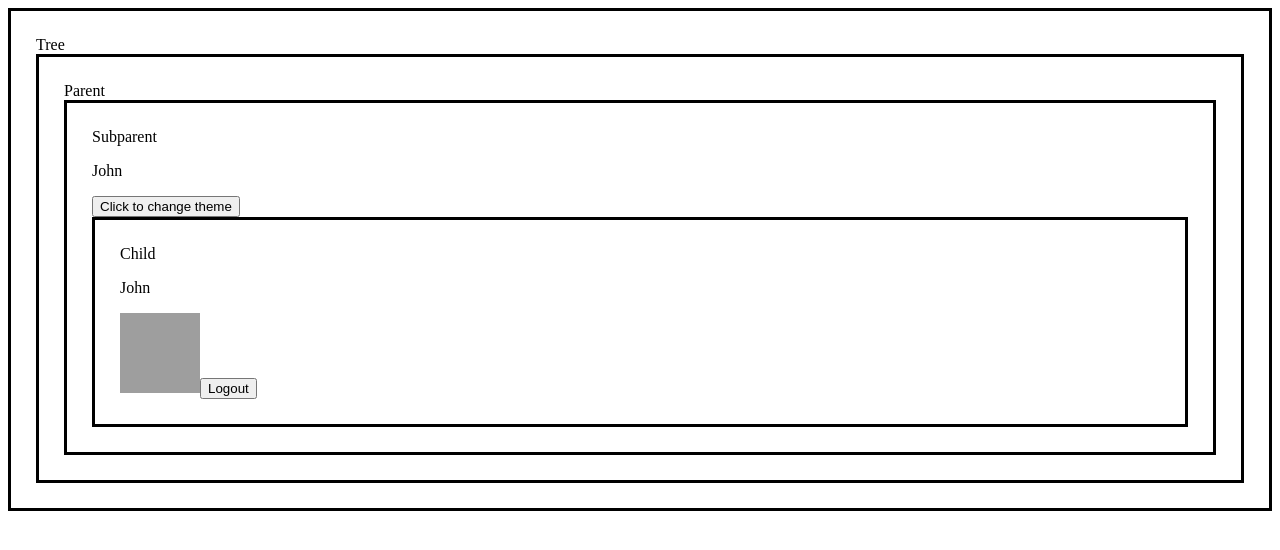
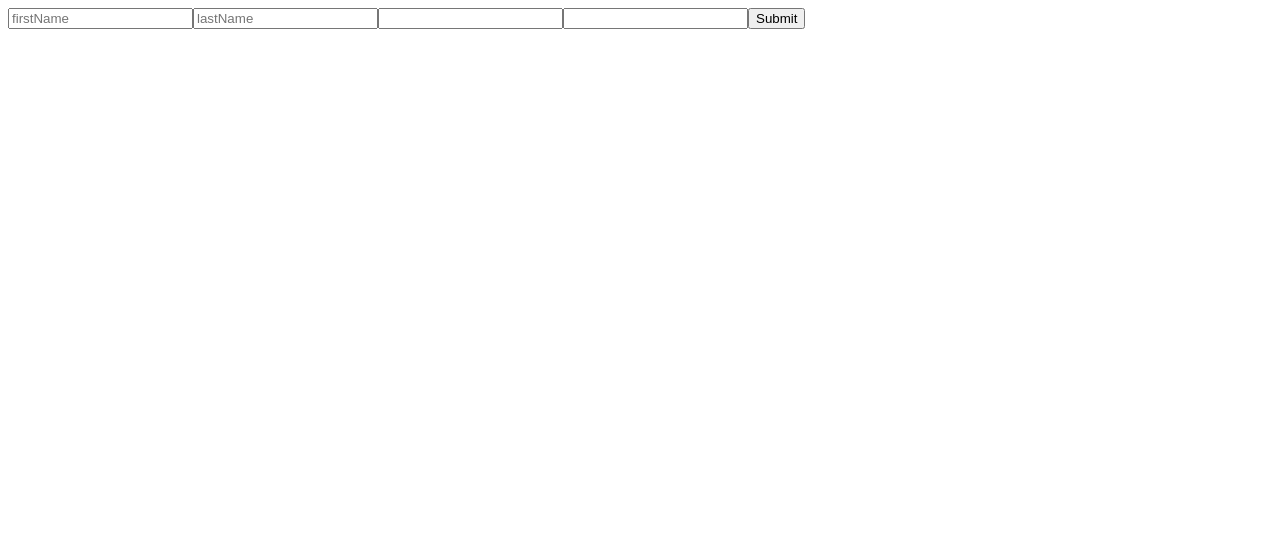
Before and after one commit to freshcodeAlice/fm-cra-first-project, a React (Create React App) app: page / in a window 1280 px wide. Shown: the top 550 px of the page. Built offline with nearby package versions, Linux system fonts and the light colour scheme; grey boxes are pictures that could not be loaded.

Commit message:
yup welcome

```diff
--- a/package.json
+++ b/package.json
@@ -13,7 +13,8 @@
     "react-router-dom": "^6.4.2",
     "react-scripts": "5.0.1",
     "sass": "^1.55.0",
-    "web-vitals": "^2.1.4"
+    "web-vitals": "^2.1.4",
+    "yup": "^0.32.11"
   },
   "scripts": {
     "start": "react-scripts start",
--- a/src/components/App.js
+++ b/src/components/App.js
@@ -1,45 +1,22 @@
 import React from "react";
+import SignUpForm from "./LoginForm";
 import Tree from './Tree';
-import {UserContext} from '../contexts/userContext';
-import {ThemeContext} from '../contexts/themeContext';
-import CONSTANTS from "../constants";
-const {THEMES} = CONSTANTS;
+
 
 class App extends React.Component {
     constructor(props) {
         super(props);
         this.state = {
-            user: {
-                firstName: 'John',
-                lastName: 'Doe',
-                email: 'johndoe@mail.com',
-                avatar: 'https://www.mtsolar.us/wp-content/uploads/2020/04/avatar-placeholder.png'
-            },
-            theme: THEMES.LIGHT
+
         }
     }
 
-    setTheme = theme => {
-        this.setState({
-            theme
-        })
-    }
-
-    logOut = () => {
-        this.setState({
-                user: {}
-            })
-    }
 
     render(){
         console.log('App');
         const {user, theme} = this.state;
         return (
-            <ThemeContext.Provider value={[theme, this.setTheme]}>
-                <UserContext.Provider value={[user,this.logOut]}>
-                    <Tree/>
-                </UserContext.Provider>
-            </ThemeContext.Provider>
+           <SignUpForm />
         )
     }
 }
--- /dev/null
+++ b/src/components/LoginForm/index.js
@@ -0,0 +1,83 @@
+import React, { Component } from 'react';
+import * as yup from 'yup';
+
+
+const SCHEMA = yup.object({
+    firstName: yup.string().min(1).max(30),
+    lastName: yup.string().min(1).max(30),
+    email: yup.string().required().email(),
+    pass: yup.string().required().matches(/^(?=.*?[A-Z])(?=.*?[a-z])(?=.*?[0-9])(?=.*?[#?!@$ %^&*-]).{8,}$/),
+})
+
+
+// SCHEMA.isValidSync(initialState)
+
+const initialState = {
+    firstName:'',
+    lastName:'',
+    email: ' ',
+    pass: ' ',
+}
+
+
+class SignUpForm extends Component {
+    constructor(props) {
+        super(props);
+        this.state = {
+            ...initialState
+        }
+    }
+
+    changeHandler = ({target: {value, name}}) => {
+        this.setState({
+            [name]: value
+        })
+    }
+
+    submitHandler = (event) => {
+        event.preventDefault();
+        console.log(this.state)
+        console.log(SCHEMA.isValidSync(this.state));
+    }
+
+    render() {
+        const {firstName, lastName, email,pass} = this.state;
+        return (
+            <form onSubmit={this.submitHandler}>
+                <input
+                    type="text"
+                    value={firstName}
+                    name="firstName"
+                    onChange={this.changeHandler}
+                    placeholder="firstName"
+                    />
+                    <input
+                    type="text"
+                    value={lastName}
+                    name="lastName"
+                    onChange={this.changeHandler}
+                    placeholder="lastName"
+                    />
+                <input
+                    type="text"
+                    value={email}
+                    name="email"
+                    onChange={this.changeHandler}
+                    placeholder="email"
+
+                    />
+                <input
+                    type="text"
+                    value={pass}
+                    name="pass"
+                    onChange={this.changeHandler}
+                    placeholder="pass"
+
+                    />
+                    <button>Submit</button>
+            </form>
+        );
+    }
+}
+
+export default SignUpForm;
```
Also changed, not shown: 1 other file (tests, documents, lock files or other folders).
